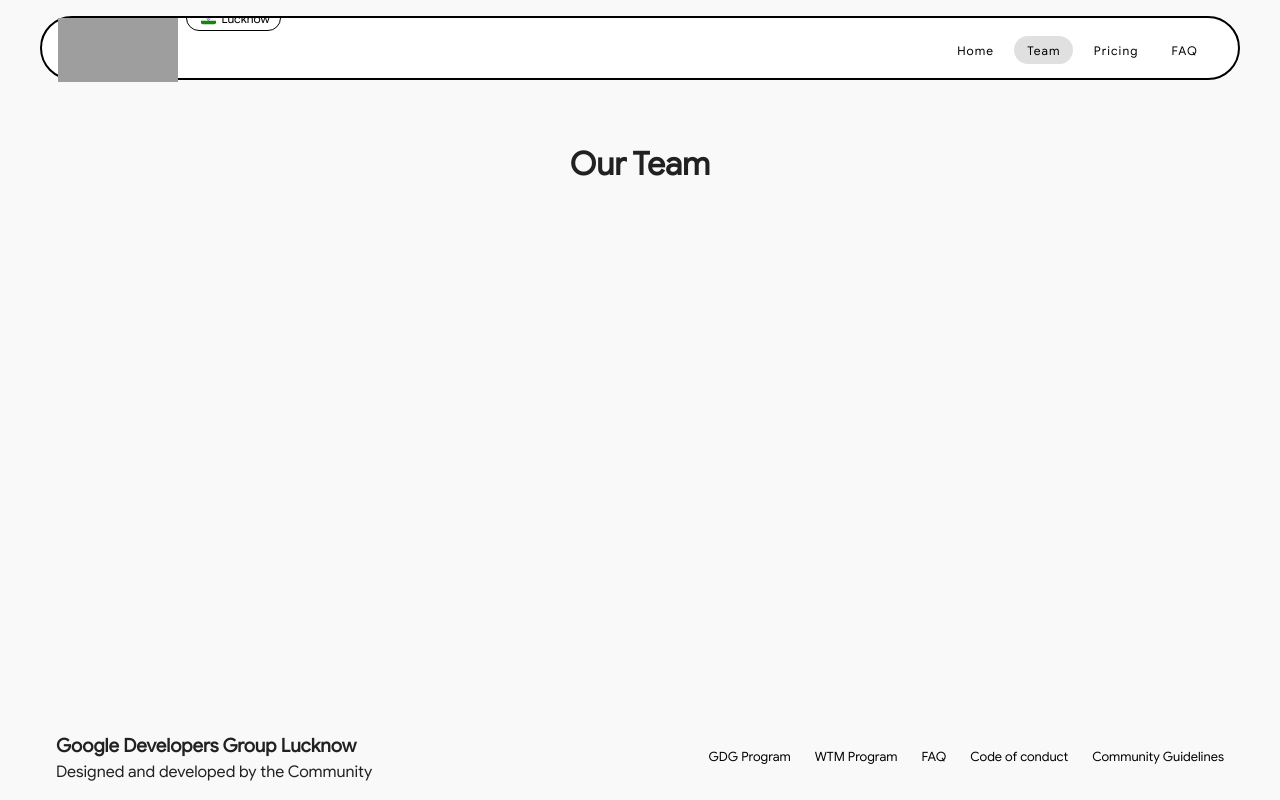
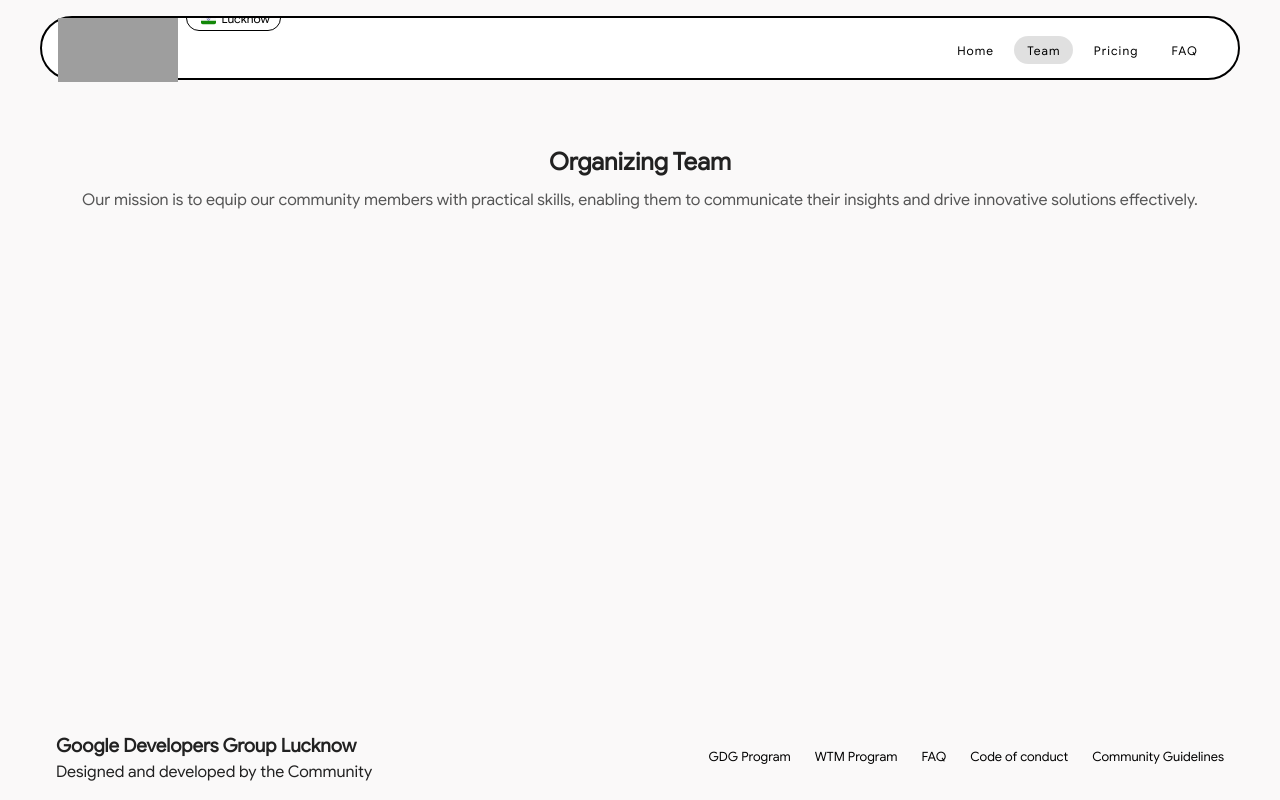
Before and after one commit to AbhishekSingh888/gdglucknow-2024, a Nuxt app: page /team in a window 1280 px wide. Built offline with nearby package versions, Linux system fonts and the light colour scheme; grey boxes are pictures that could not be loaded.

Commit message:
added tem member component

```diff
--- /dev/null
+++ b/components/team/temmember.vue
@@ -0,0 +1,48 @@
+<template>
+  <div class="team-member text-center">
+    <div class="profile-pic-wrapper">
+      <img :src="image" :alt="name" class="profile-pic" />
+    </div>
+    <h3 class="name">{{ name }}</h3>
+    <p class="role">{{ role }}</p>
+  </div>
+</template>
+
+<script>
+export default {
+  props: {
+    name: String,
+    role: String,
+    image: String
+  }
+};
+</script>
+
+<style scoped>
+.team-member {
+  width: 150px;
+  display: flex;
+  flex-direction: column;
+  align-items: center;
+  margin: 0 auto;
+}
+.profile-pic-wrapper {
+  width: 120px;
+  height: 120px;
+  border-radius: 50%;
+  overflow: hidden;
+  border: 4px solid #000; /* Black border for image circle */
+}
+.profile-pic {
+  width: 100%;
+  height: 100%;
+  object-fit: cover;
+}
+.name {
+  margin-top: 8px;
+  font-weight: bold;
+}
+.role {
+  color: #666;
+}
+</style>
--- a/pages/team.vue
+++ b/pages/team.vue
@@ -1,18 +1,48 @@
 <template>
-    <v-container>
-        <v-row>
-            <v-col>
-                <h1>Our Team</h1>
-                <!-- Add your team content here -->
-            </v-col>
-        </v-row>
-    </v-container>
+  <section class="organizing-team">
+    <h2 class="title">Organizing Team</h2>
+    <p class="description">
+      Our mission is to equip our community members with practical skills, enabling them to communicate their insights and drive innovative solutions effectively.
+    </p>
+    <div class="team-members-grid">
+      <TeamMember
+        v-for="(member, index) in teamMembers"
+        :key="index"
+        :name="member.name"
+        :role="member.role"
+        :image="member.image"
+      />
+    </div>
+  </section>
 </template>
 
-<script setup>
-// Add your script logic here if needed
+<script>
+import TeamMember from '../components/team/temmember.vue';
+
+export default {
+  components: { TeamMember },
+};
 </script>
 
 <style scoped>
-/* Add your styles here */
+.organizing-team {
+  text-align: center;
+  padding: 20px;
+}
+.title {
+  font-size: 1.5em;
+  font-weight: bold;
+}
+.description {
+  margin-top: 8px;
+  font-size: 1em;
+  color: #555;
+}
+.team-members-grid {
+  display: flex;
+  justify-content: center;
+  gap: 20px;
+  flex-wrap: wrap;
+  margin-top: 20px;
+}
 </style>
```
